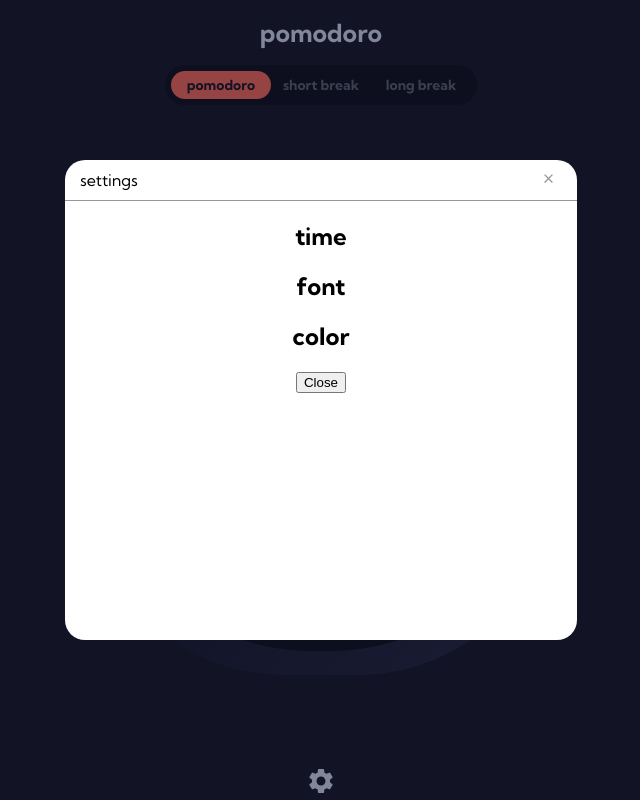
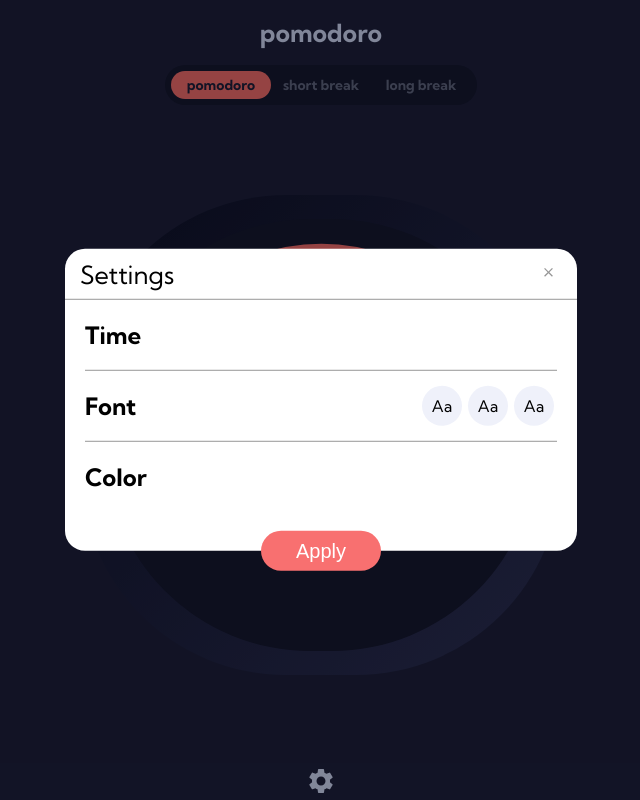
Before and after one commit to VeronikaLapa/pomodoro_timer, a React (Create React App) app: page / in a window 1280 px wide. Both pictures are taken after a click on the button 640 px from the left and 782 px from the top of the page. Shown: the whole page, without its empty margins (319-959 px from the left). Built offline with nearby package versions, Linux system fonts and the light colour scheme.

Commit message:
Settings dialog adjustment. Font select buttons added

```diff
--- a/src/App.scss
+++ b/src/App.scss
@@ -23,7 +23,6 @@ body {
   }
 
   text: {
-    transform: lowercase;
     align: center;
   }
 }
@@ -32,5 +31,4 @@ body {
   background: none;
   border: none;
   cursor: pointer;
-
 }
--- a/src/Modal.js
+++ b/src/Modal.js
@@ -1,25 +1,26 @@
 import "./Modal.scss"
 import {MdClear} from "react-icons/md";
 
-function Modal({children, onClose, show, title}) {
+function Modal({children, onClose, show, title, actionName, actionFunction}) {
     return (
         show?
         <div className="modal__back" onClick={onClose}>
-            <div className="modal__body">
+            <div className="modal__body" onClick={(event)=>{event.stopPropagation()}}>
                 <div className="modal__header">
                     <div className="modal__title">{title}</div>
                     <button className="icon-button modal__exit-button" onClick={onClose}><MdClear/></button>
                 </div>
-                <div>{children}</div>
-                <div>
-                    <button
-                        onClick={e => {
-                            onClose(e);
-                        }}
-                    >
-                        Close
-                    </button>
-                </div>
+                    <form  onSubmit={e => {
+                        actionFunction(e);
+                    }}
+                    className="modal__menu">
+                        <div>{children}</div>
+                        <input type="submit"
+                            className="modal__action"
+                               value={actionName}
+                        ></input>
+                    </form>
+
             </div>
         </div>:
             null
--- a/src/Modal.scss
+++ b/src/Modal.scss
@@ -1,3 +1,5 @@
+@use 'styles/_colors.scss';
+
 .modal__back {
   position: fixed;
   z-index: 1;
@@ -13,10 +15,42 @@
   align-items: center;
 }
 
+.modal__menu-item {
+  border-top: #979797 solid 1px;
+  display: flex;
+  align-items: center;
+  h2 {
+    margin-right: auto;
+  }
+  input[type="radio"] {
+    display: none;
+  };
+  input[type="radio"]:checked + label {
+    background-color: #161932;
+    color: white;
+  }
+  label {
+    border-radius: 50%;
+    background-color: #EFF1FA;
+    width: 40px;
+    height: 40px;
+    display: flex;
+    align-items: center;
+    justify-content: center;
+    cursor: pointer;
+    margin: 3px;
+  }
+}
+.modal__menu-item_first {
+  border-top: none;
+}
+.modal__menu {
+  margin: 0 20px;
+}
+
 .modal__body {
   width: 40%;
   min-width: 350px;
-  height: 60%;
   background-color: white;
   margin: auto;
   position: absolute;
@@ -30,6 +64,8 @@
   display: flex;
   justify-content: space-between;
   padding: 10px 15px;
+  height: 30px;
+  font-size: 25px;
 }
 .modal__exit-button {
   svg {
@@ -38,3 +74,13 @@
   }
   color: #979797;
 }
+.modal__action {
+  color: white;
+  background-color: colors.$color-red;
+  border-radius: 20px;
+  width: 120px;
+  height: 40px;
+  font-size: 20px;
+  border-style: none;
+  transform: translateY(50%);
+}
--- a/src/Settings.js
+++ b/src/Settings.js
@@ -10,18 +10,24 @@ function Settings(props) {
             <button className="settings__button icon-button" onClick={()=>{setShow(true)}}>
                 <MdSettings className= "settings__button-icon"/>
             </button>
-            <Modal show={show} title="Settings" onClose={()=>{setShow(false)}}>
-                <form>
-                    <div>
+            <Modal show={show} title="Settings" onClose={()=>{setShow(false)}} actionName="Apply" actionFunction={()=>{}}>
+
+                <div className="modal__menu-item modal__menu-item_first">
                     <h2>Time</h2>
                 </div>
-                    <div>
+                <div className="modal__menu-item">
                     <h2>Font</h2>
+                    <input type="radio" name="font" id="radio1"/>
+                    <label htmlFor="radio1">Aa</label>
+                    <input type="radio" name="font" id="radio2"/>
+                    <label htmlFor="radio2">Aa</label>
+                    <input type="radio" name="font" id="radio3"/>
+                    <label htmlFor="radio3">Aa</label>
                 </div>
-                    <div>
+                <div className="modal__menu-item">
                     <h2>Color</h2>
                 </div>
-                </form>
+
             </Modal>
         </div>
     );
```
Lines whose indentation alone changed are shown as unchanged.
